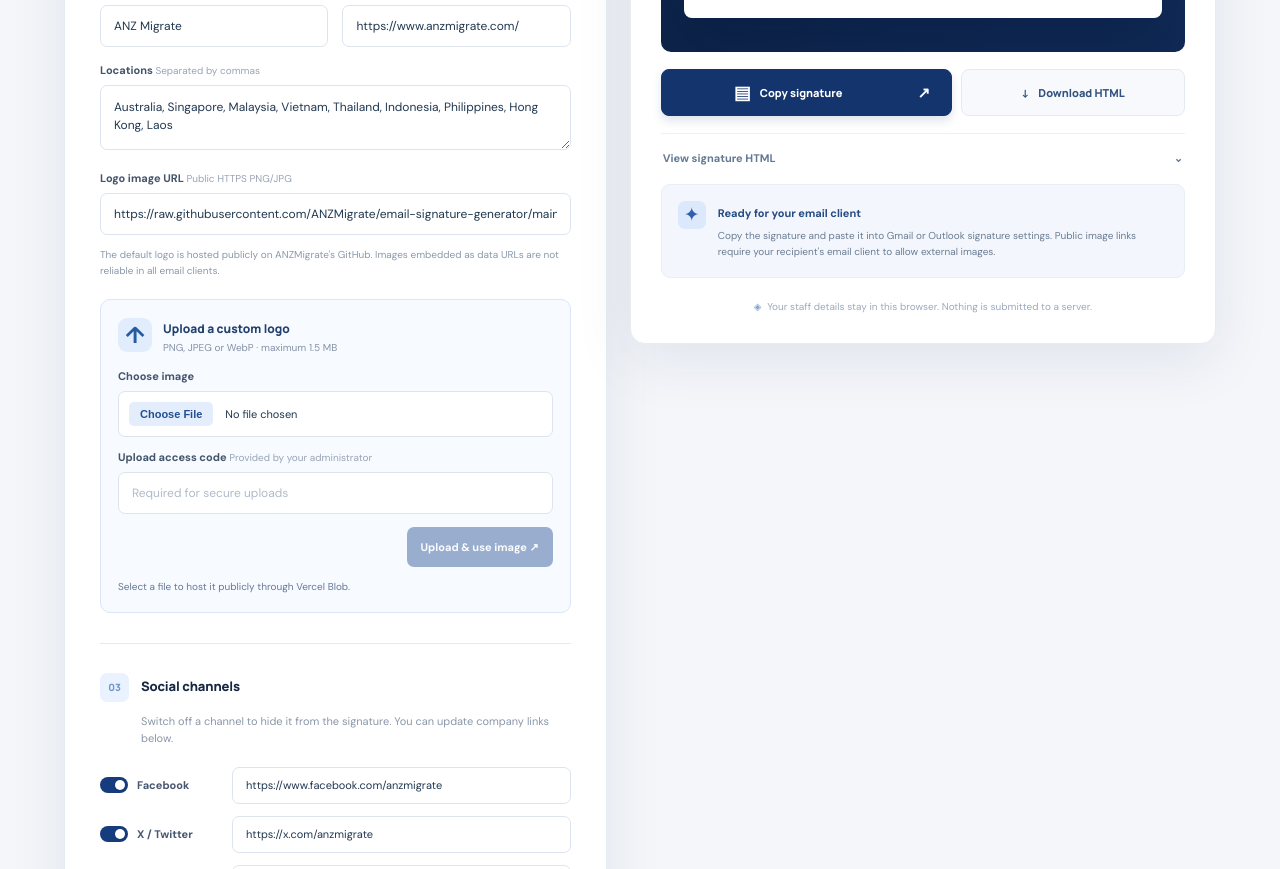
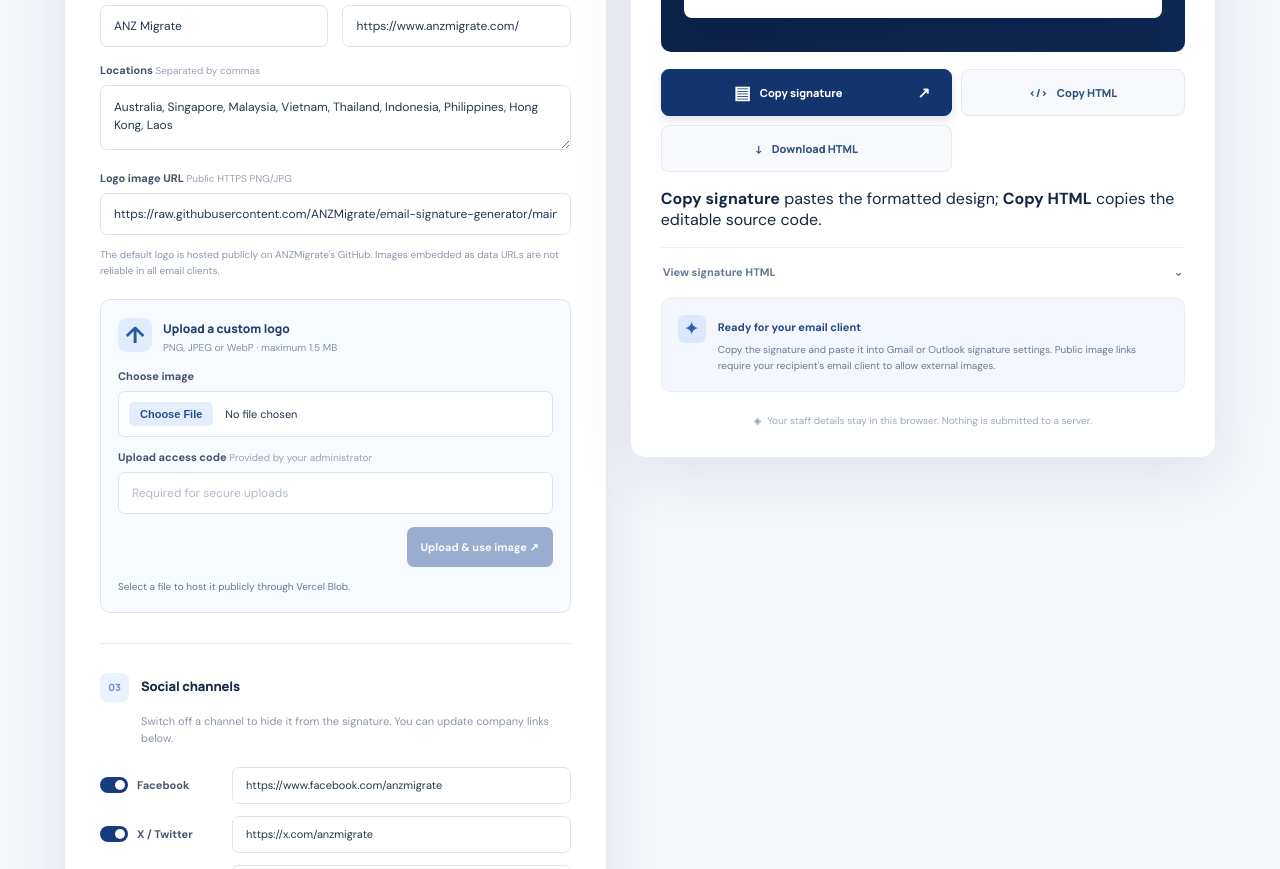
Before and after one commit to ANZMigrate/email-signature-generator, a website: page index.html in a window 1280 px wide. Shown: the part 957-1826 px from the top of the page. Drawn offline with Linux system fonts and the light colour scheme.

Commit message:
Expose one-click Copy HTML action beside signature export

```diff
--- a/index.html
+++ b/index.html
@@ -84,9 +84,11 @@
             </div>
           </div>
           <div class="actions">
-            <button type="button" id="copyRichBtn" class="primary-action"><span aria-hidden="true">▤</span> Copy signature <span class="arrow">↗</span></button>
+            <button type="button" id="copyRichBtn" class="primary-action" title="Copy the formatted signature to paste into Gmail or Outlook"><span aria-hidden="true">▤</span> Copy signature <span class="arrow">↗</span></button>
+            <button type="button" id="copyHtmlActionBtn" class="secondary-action" title="Copy the raw signature HTML markup as plain text"><span aria-hidden="true">&lt;/&gt;</span> Copy HTML</button>
             <button type="button" id="downloadBtn" class="secondary-action"><span aria-hidden="true">↓</span> Download HTML</button>
           </div>
+          <p class="copy-help"><strong>Copy signature</strong> pastes the formatted design; <strong>Copy HTML</strong> copies the editable source code.</p>
           <button type="button" class="source-toggle" id="sourceToggle" aria-expanded="false" aria-controls="sourcePanel">View signature HTML <span id="sourceCaret">⌄</span></button>
           <div class="source-panel" id="sourcePanel" hidden><div class="source-head"><span>HTML source</span><button type="button" id="copyHtmlBtn">Copy code</button></div><pre><code id="sourceCode"></code></pre></div>
           <div class="tips"><div class="tips-icon" aria-hidden="true">✦</div><div><strong>Ready for your email client</strong><p>Copy the signature and paste it into Gmail or Outlook signature settings. Public image links require your recipient's email client to allow external images.</p></div></div>
```
